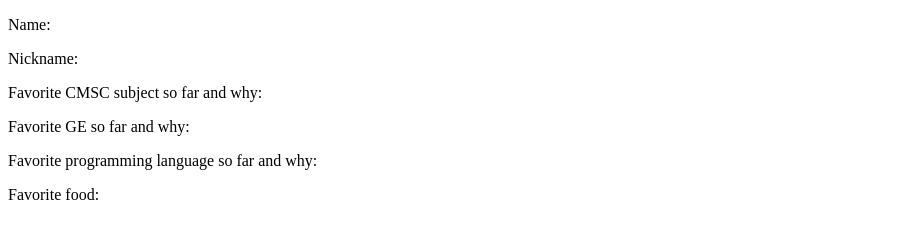
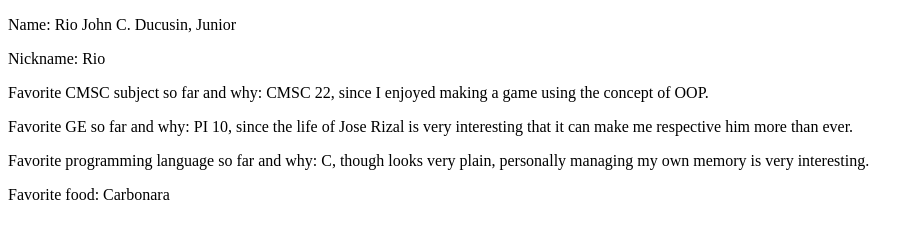
Before and after one commit to rcducusinjr/rcducusinjr, a plain HTML site: page index.html in a window 1280 px wide. Shown: the whole page, without its empty margins (0-924 px from the left). Drawn offline with Linux system fonts and the light colour scheme.

Commit message:
Added answers for the given questions

```diff
--- a/index.html
+++ b/index.html
@@ -6,22 +6,22 @@
 
 <body>
     <div>
-        <p>Name: </p>
+        <p>Name: Rio John C. Ducusin, Junior </p>
     </div>
     <div>
-        <p>Nickname: </p>
+        <p>Nickname: Rio </p>
     </div>
     <div>
-        <p>Favorite CMSC subject so far and why: </p>
+        <p>Favorite CMSC subject so far and why: CMSC 22, since I enjoyed making a game using the concept of OOP. </p>
     </div>
     <div>
-        <p>Favorite GE so far and why: </p>
+        <p>Favorite GE so far and why: PI 10, since the life of Jose Rizal is very interesting that it can make me respective him more than ever. </p>
     </div>
     <div>
-        <p>Favorite programming language so far and why: </p>
+        <p>Favorite programming language so far and why: C, though looks very plain, personally managing my own memory is very interesting. </p>
     </div>
     <div>
-        <p>Favorite food: </p>
+        <p>Favorite food: Carbonara </p>
     </div>
 </body>
 
```
